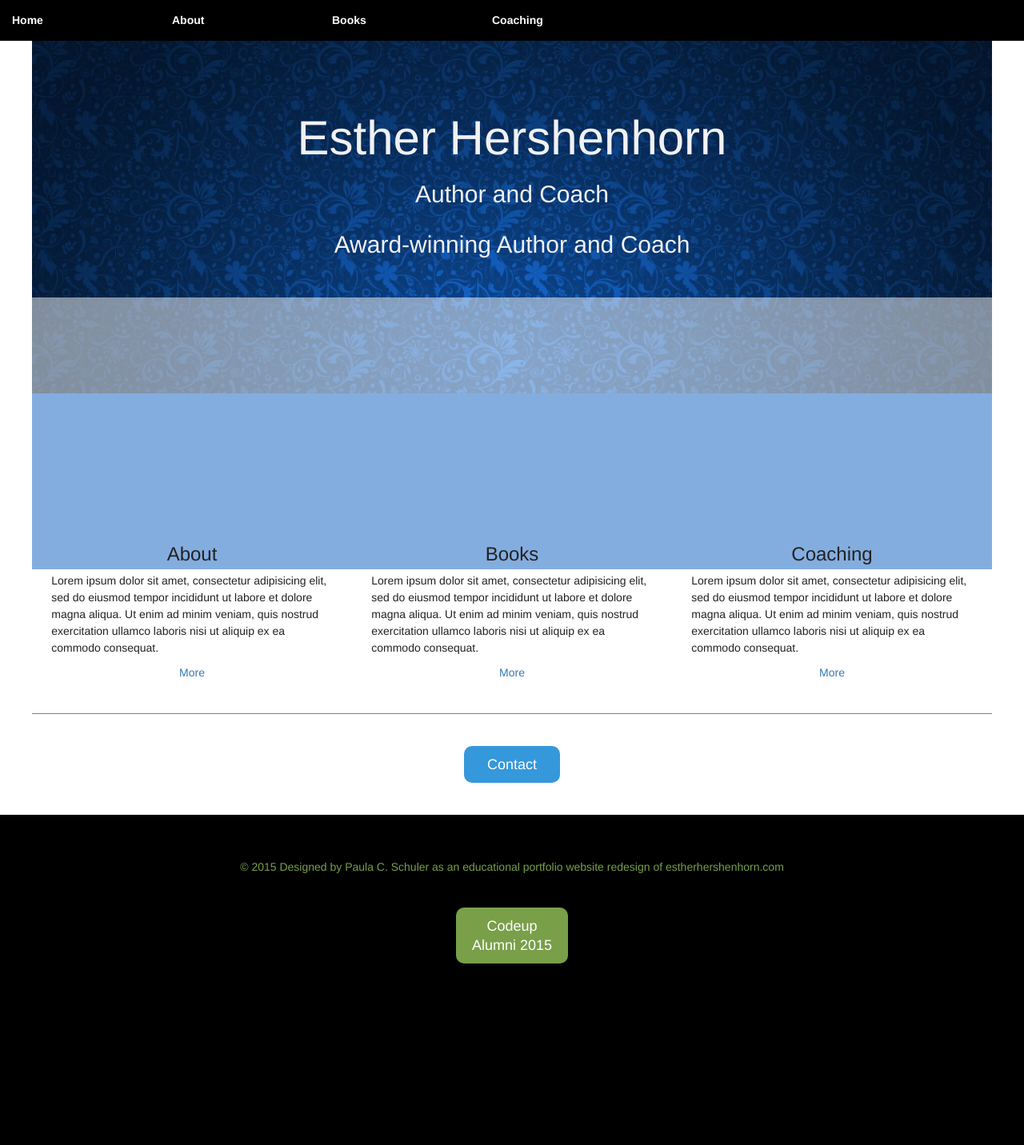
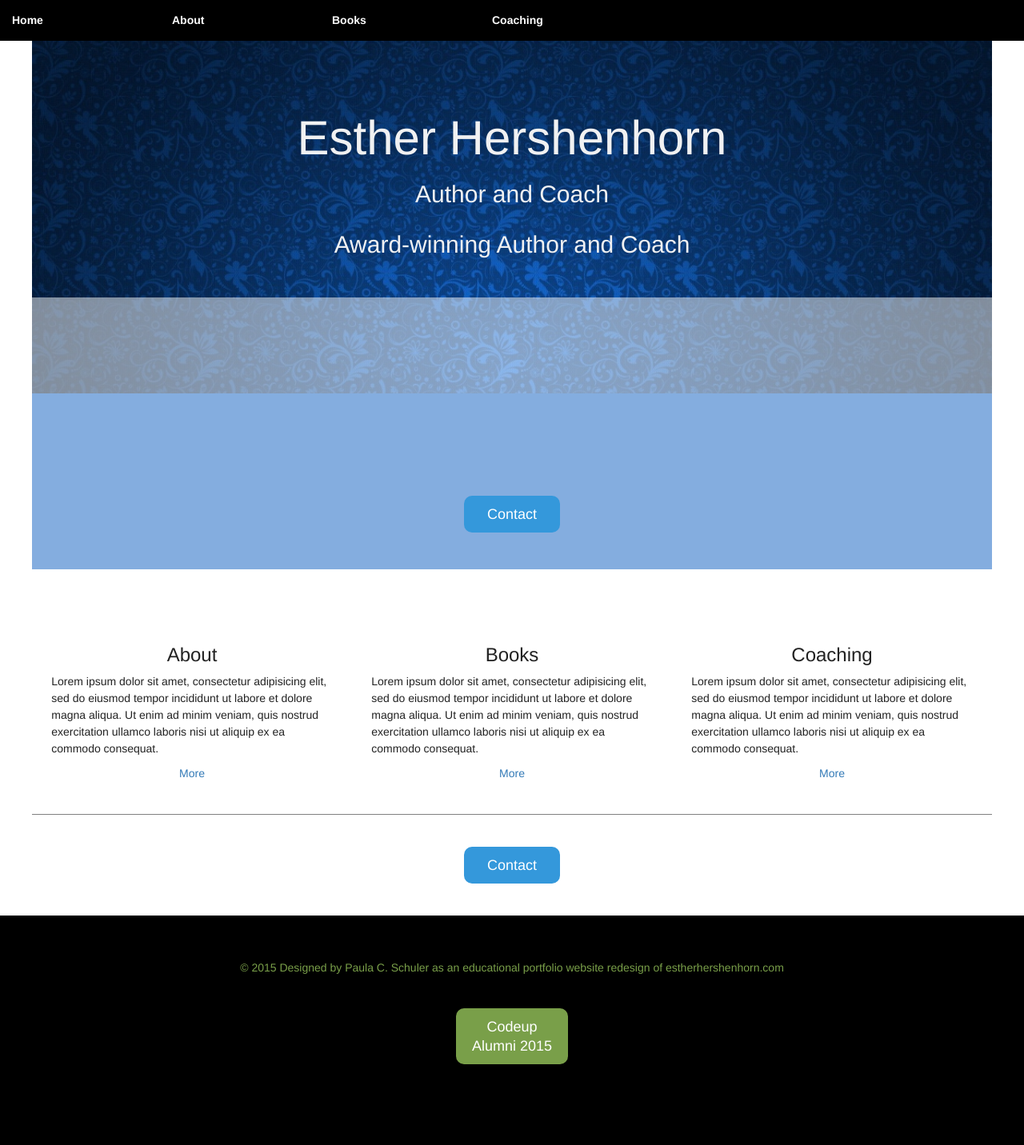
Before and after one commit to paula-c-schuler/planner.dev, a PHP site: page / in a window 1280 px wide. Shown: the whole page at 80% size. Before the commit the page ends 1205 px from the top, so only its background shows below. Run offline with PHP 8.4, Linux system fonts and the light colour scheme.

Commit message:
Added contact button under hero.

```diff
--- a/public/index.php
+++ b/public/index.php
@@ -46,6 +46,8 @@
                     but because they tell us that dragons can be beaten."<br>- G. K. Chesterton</p>
             </div>
         </section>
+        <!-- Contact Button -->
+        <?php include 'contact-button.html'; ?>
 
         <!-- Begin Summaries -->
         <div class="summary-row row ">
```
